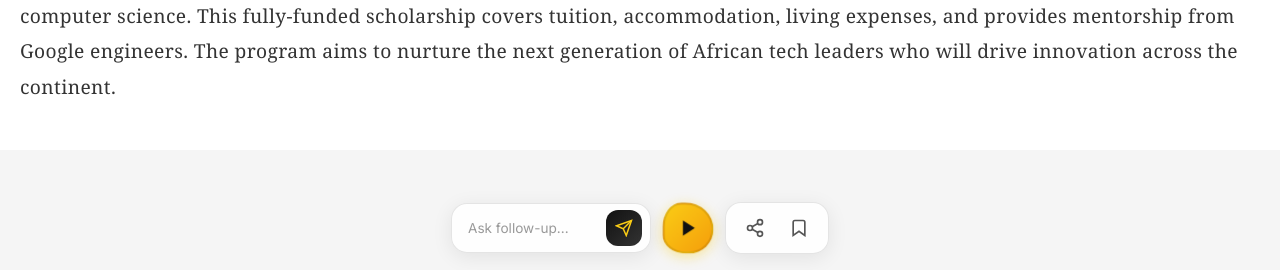
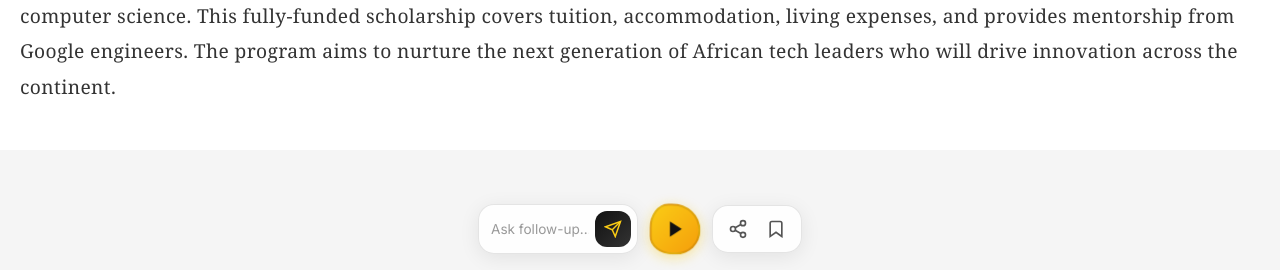
Before and after one commit to SaahBrice/gistme_backend, a Django app: page /article/50/ in a window 1280 px wide. Shown: the part 530-800 px from the top of the page. Run offline with Django 5.2, Linux system fonts and the light colour scheme; a user stored in the database is signed in; parts of the project's set-up code (start-up, migrations or seed data) failed here and were passed over; some libraries are stand-ins or nearby versions; some web fonts are replaced.

Commit message:
fixed overflowing sections

```diff
--- a/web/static/web/css/article.css
+++ b/web/static/web/css/article.css
@@ -239,24 +239,25 @@
 .nav-chat-input-group {
     display: flex;
     align-items: center;
-    gap: 8px;
+    gap: 6px;
     background: rgba(255, 255, 255, 0.85);
     backdrop-filter: blur(12px);
     -webkit-backdrop-filter: blur(12px);
     border: 1.5px solid rgba(0, 0, 0, 0.1);
     border-radius: 16px;
-    padding: 6px 8px 6px 16px;
+    padding: 6px 6px 6px 12px;
     pointer-events: auto;
     box-shadow: 0 4px 20px rgba(0, 0, 0, 0.08);
     flex: 1;
-    max-width: 200px;
+    max-width: 160px;
+    min-width: 120px;
     transition: all 0.25s ease;
 }
 
 .nav-chat-input-group:focus-within {
     border-color: #FACC15;
     box-shadow: 0 4px 20px rgba(0, 0, 0, 0.1), 0 0 0 3px rgba(250, 204, 21, 0.15);
-    max-width: 240px;
+    max-width: 180px;
 }
 
 .nav-chat-input {
@@ -314,21 +315,22 @@
 .nav-actions-group {
     display: flex;
     align-items: center;
-    gap: 6px;
+    gap: 4px;
     background: rgba(255, 255, 255, 0.85);
     backdrop-filter: blur(12px);
     -webkit-backdrop-filter: blur(12px);
     border: 1.5px solid rgba(0, 0, 0, 0.1);
     border-radius: 16px;
-    padding: 6px 10px;
+    padding: 6px 8px;
     pointer-events: auto;
     box-shadow: 0 4px 20px rgba(0, 0, 0, 0.08);
+    flex-shrink: 0;
 }
 
 /* Action Buttons */
 .nav-action-btn {
-    width: 38px;
-    height: 38px;
+    width: 34px;
+    height: 34px;
     background: transparent;
     border: none;
     border-radius: 10px;
```
Also changed, not shown: db.sqlite3, 1 other file.
